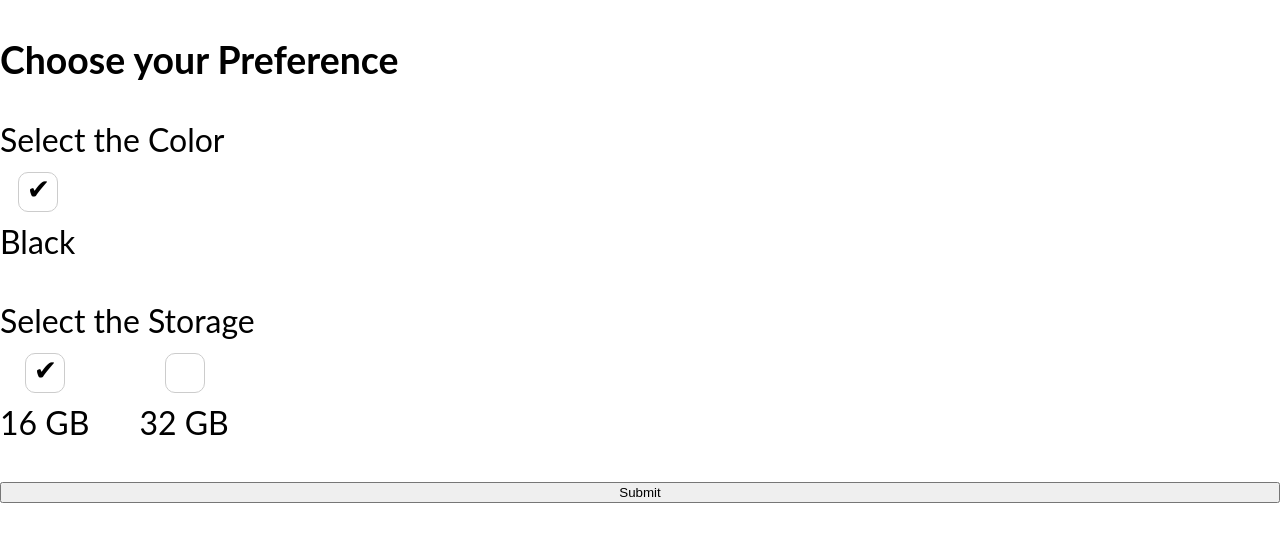
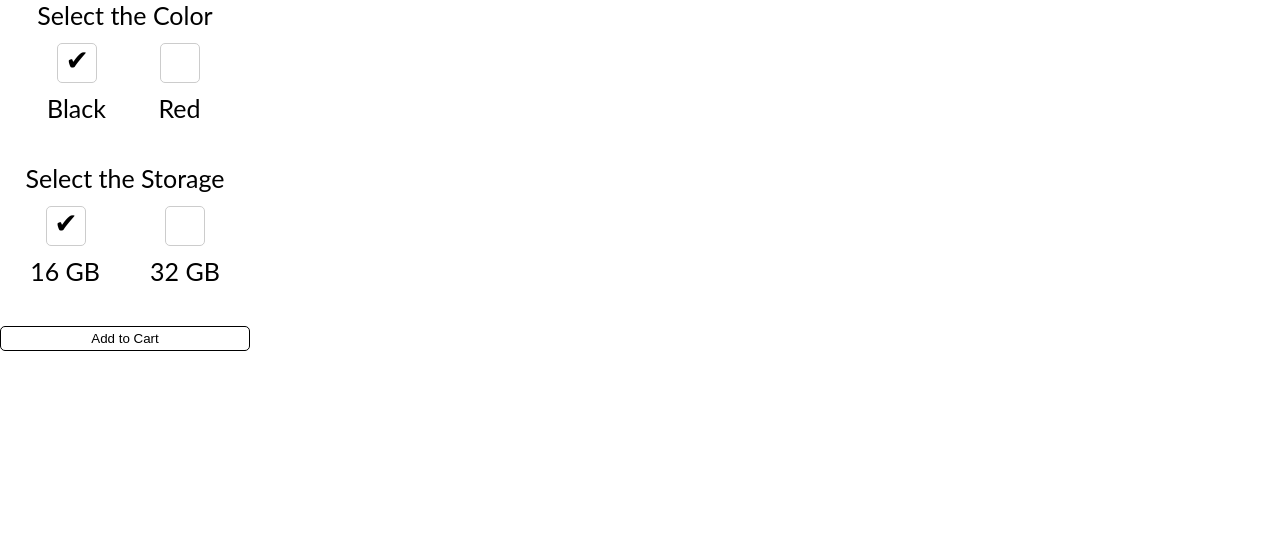
Before and after one commit to Gax1/ecommerce, a React (Create React App) app: page / in a window 1280 px wide. Shown: the top 542 px of the page. Built offline with nearby package versions, Linux system fonts and the light colour scheme; no server answers.

Commit message:
Added functionality to select product component

```diff
--- a/src/App.js
+++ b/src/App.js
@@ -6,6 +6,11 @@ import "./App.css";
 import SelectProduct from "./components/SelectProduct/SelectProduct";
 import { cellphoneDetailTest } from "./test-utils/utils/test-variables";
 
+const phone = {
+  id: "id",
+  options: cellphoneDetailTest[0].options,
+};
+
 const App = () => {
   const { uploadCellPhones } = useCellphone();
 
@@ -13,7 +18,7 @@ const App = () => {
 
   return (
     <>
-      <SelectProduct options={cellphoneDetailTest[0].options} />
+      <SelectProduct phone={phone} />
       {/* <div className="main-container">
         <Header itemsOnCart={10} />
         <PhonesPage />
--- a/src/components/SelectProduct/SelectProduct.js
+++ b/src/components/SelectProduct/SelectProduct.js
@@ -1,28 +1,56 @@
+import { useState } from "react";
+import useCellphone from "../../store/hooks/useCellphone/useCellphone";
 import Selectors from "../Selectors/Selectors";
 import SelectProductStyled from "./SelectProductStyled";
 
-const SelectProduct = ({ options: { colors, storages } }) => {
+const SelectProduct = ({
+  phone: {
+    id,
+    options: { colors, storages },
+  },
+}) => {
+  const initialPreferences = {
+    id: id,
+    colorCode: colors[0].code,
+    storageCode: storages[0].code,
+  };
+
+  const [preferences, setPreferences] = useState(initialPreferences);
+
+  const setStorageCode = (storageCode) => {
+    setPreferences({ ...preferences, storageCode });
+  };
+
+  const setColorCode = (colorCode) => {
+    setPreferences({ ...preferences, colorCode });
+  };
+
+  const { addToCart } = useCellphone();
+
+  const handleOnSubmit = async (event) => {
+    event.preventDefault();
+
+    await addToCart(preferences);
+  };
+
   return (
     <SelectProductStyled>
-      <h3 className="product__title">Choose your Preference</h3>
-      <form className="product__form">
+      <form className="product__form" onSubmit={handleOnSubmit}>
         <span className="product__form--text">Select the Color</span>
         <Selectors
           options={colors}
-          setOption={() => {}}
-          key={`selector ${colors[0].name}`}
+          setOption={setColorCode}
           className="product__form--selectors"
         />
 
         <span className="product__form--text">Select the Storage</span>
         <Selectors
           options={storages}
-          setOption={() => {}}
-          key={`selector ${storages[0].name}`}
+          setOption={setStorageCode}
           className="product__form--selectors"
         />
 
-        <button className="product__form--button">Submit</button>
+        <button className="product__form--button">Add to Cart</button>
       </form>
     </SelectProductStyled>
   );
--- a/src/components/SelectProduct/SelectProductStyled.js
+++ b/src/components/SelectProduct/SelectProductStyled.js
@@ -2,16 +2,26 @@ import styled from "styled-components";
 
 const SelectProductStyled = styled.div`
   font-size: 20px;
+  display: flex;
+  flex-direction: row;
 
   @media (min-width: 1080px) {
-    font-size: 32px;
+    font-size: 25px;
   }
 
   .product {
     &__form {
       display: flex;
       flex-direction: column;
-      justify-content: space-between;
+      text-align: center;
+      &--button {
+        background-color: white;
+        border: 1px solid black;
+        border-radius: 5px;
+        cursor: pointer;
+        height: 25px;
+        width: 250px;
+      }
     }
   }
 `;
--- a/src/components/Selectors/SelectorsStyled.js
+++ b/src/components/Selectors/SelectorsStyled.js
@@ -5,6 +5,7 @@ const SelectorsStyled = styled.div`
   display: flex;
   flex-direction: row;
   gap: 50px;
+  justify-content: center;
 
   .selectors__container {
     display: flex;
@@ -25,7 +26,7 @@ const SelectorsStyled = styled.div`
     border: solid 1px #cccccc;
     position: relative;
     margin-bottom: 10px;
-    border-radius: 10px;
+    border-radius: 5px;
   }
 
   [type="checkbox"]:checked::before {
--- a/src/store/hooks/useCellphone/useCellphone.js
+++ b/src/store/hooks/useCellphone/useCellphone.js
@@ -27,7 +27,7 @@ const useCellphone = () => {
       return error;
     }
   };
-  const addToCart = async (id, colorCode, storageCode) => {
+  const addToCart = async ({ id, colorCode, storageCode }) => {
     try {
       const { data } = await axios.post(`${url}/api/cart`, {
         id,
--- a/src/test-utils/utils/test-variables.js
+++ b/src/test-utils/utils/test-variables.js
@@ -62,6 +62,10 @@ export const cellphoneDetailTest = [
         {
           code: 1000,
           name: "Black",
+        },
+        {
+          code: 1111,
+          name: "Red",
         },
       ],
       storages: [
```
Also changed, not shown: 1 other file (tests, documents, lock files or other folders).
